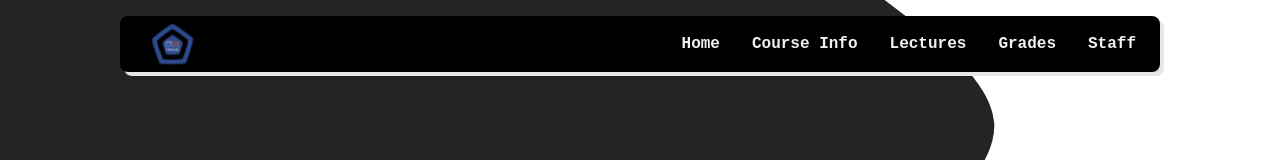
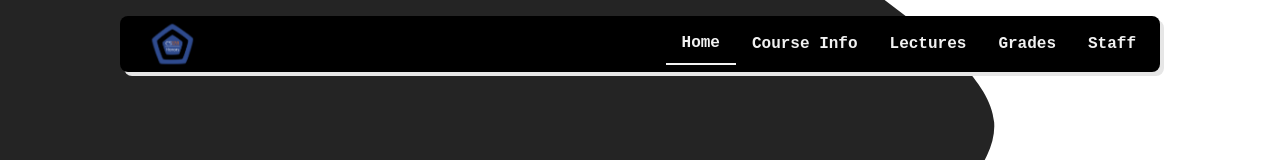
Before and after one commit to dwarbler/CS128H-Course-Website, a React (Vite) app in the folder cs128h-course-website/: page / in a window 1280 px wide. In both pictures the pointer is over the link "Home". Shown: the top 160 px of the page. Built offline with nearby package versions, Linux system fonts and the light colour scheme.

Commit message:
Feat(Navbar): Add hover effect to links

```diff
--- a/cs128h-course-website/src/index.css
+++ b/cs128h-course-website/src/index.css
@@ -251,9 +251,12 @@ a {
   color: var(--text-50);
   text-decoration: inherit;
   padding: 0.5rem 1rem;
-  border-radius: 4px;
   width: fit-content;
   text-align: center;
+}
+
+a:hover {
+  border-bottom: 2px solid var(--text-50);
 }
 
 .navBar {
```
